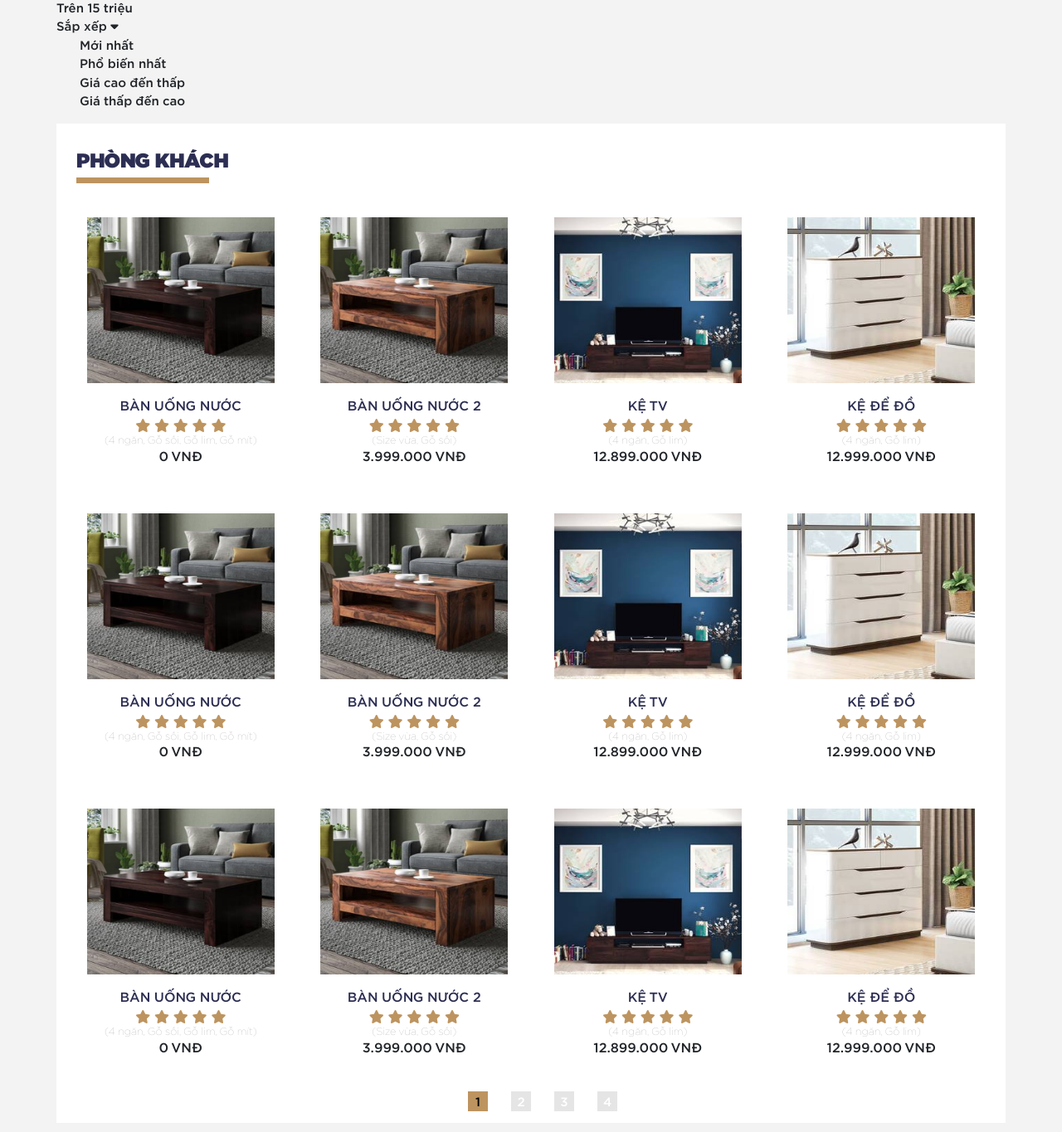
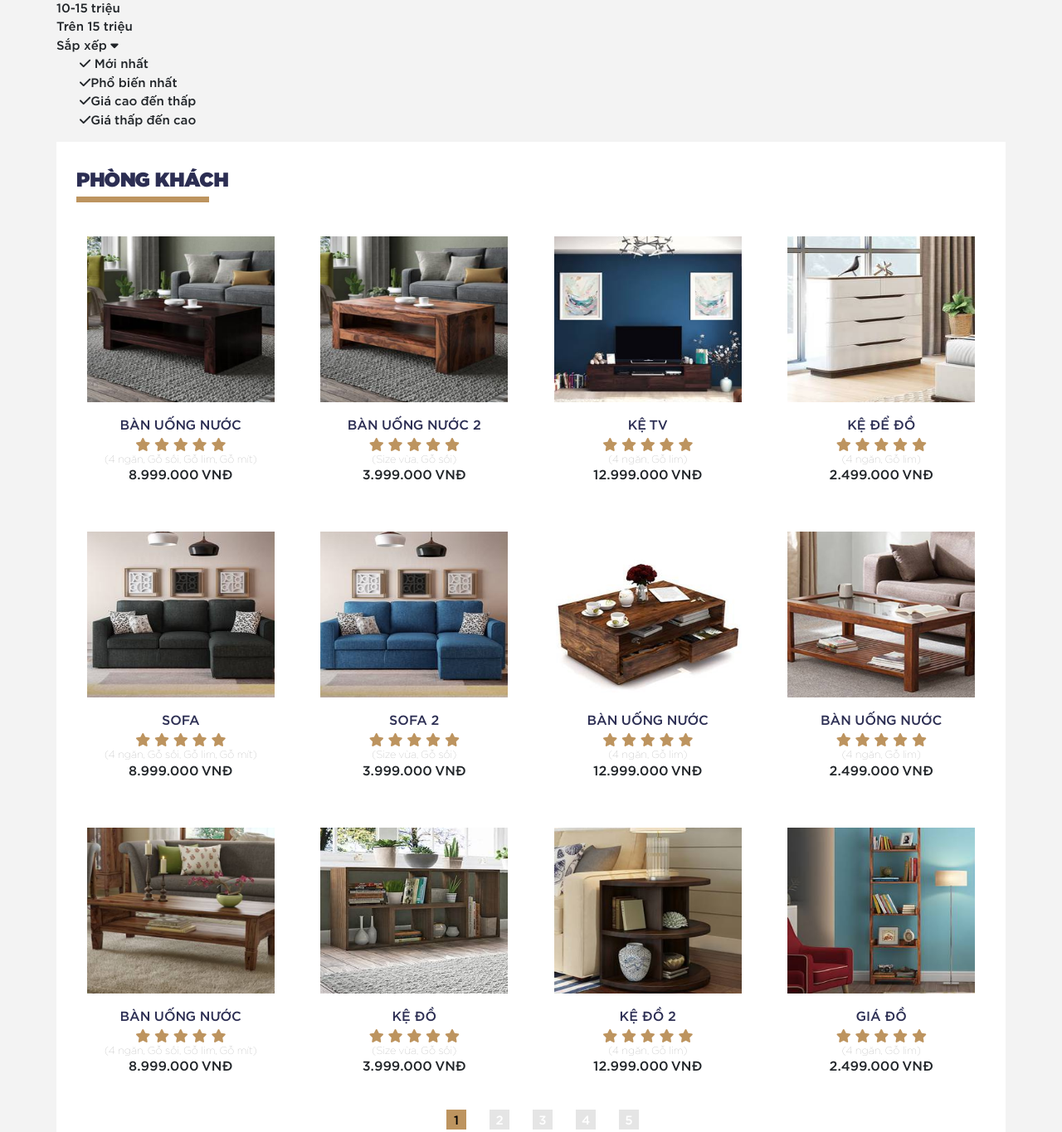
Before and after one commit to NghiaDT1405/Xuong_Moc, a plain HTML site: page all-product.html in a window 1280 px wide. Shown: the part 573-1938 px from the top of the page at 83% size. Drawn offline with nearby package versions, Linux system fonts and the light colour scheme.

Commit message:
Add files via upload

```diff
--- a/all-product.html
+++ b/all-product.html
@@ -45,7 +45,7 @@
      <!-- Header -->
 
      <!-- Banner -->
-    <div class="banner">
+     <div class="banner">
         <div class="banner-product">
 			<div class="banner-prod">
 				<div class="item">
@@ -62,7 +62,7 @@
 					<div class="slick-next"><i class="fa fa-chevron-right"></i></div>
 				</div>
 
-                <!-- <div class="item">
+                <div class="item">
 					<div class="slick-prev"><i class="fa fa-chevron-left"></i></div>
 					<img src="imgs/banner/banner-san-pham.png">
                     <div class="content-box-prd-banner" style="margin-left: 60%;">
@@ -74,7 +74,21 @@
                         </div>
                     </div>
 					<div class="slick-next"><i class="fa fa-chevron-right"></i></div>
-				</div> -->
+				</div>
+
+                <div class="item">
+					<div class="slick-prev"><i class="fa fa-chevron-left"></i></div>
+					<img src="imgs/banner/banner-san-pham.png">
+                    <div class="content-box-prd-banner" style="margin-left: 60%;">
+                        <h2 class="text-uppercase header-prd-banner">
+                            <span>TRẢI NGHIỆM</span><br>không gian hiện đại
+                        </h2>
+                        <div class="right-aligned">
+                            <a href="#" class="text-uppercase btn-prd-banner "> Liên hệ ngay </a>
+                        </div>
+                    </div>
+					<div class="slick-next"><i class="fa fa-chevron-right"></i></div>
+				</div>
 			</div>
 		</div>
     </div>
@@ -82,22 +96,25 @@
     <!-- Main Content -->
 
     <div class="all-product-wrap container">
-        <nav class="nav-lv-1 ">
+        <nav class="sort-by-price ">
             <li class=""><a class="" href="#">Chọn mức giá: </a></li>
             <li class=""><a class="option" href="#">Dưới 5 triệu</a></li>
             <li class=""><a class="option" href="#">5-10 triệu</a></li>
             <li class=""><a class="option" href="#">10-15 triệu</a></li>
             <li class=""><a class="option" href="#">Trên 15 triệu</a></li>
-            <li class="prd-tag">
+            <li class="sort">
                 <a class="" href="#">
                     Sắp xếp
                     <i class="fa-solid fa-caret-down"></i>
                 </a>
-                <ul class="nav-lv-2" >
-                    <li><a href="#">Mới nhất</a></li>
-                    <li><a href="#">Phổ biến nhất</a></li>
-                    <li><a href="#">Giá cao đến thấp</a></li>
-                    <li><a href="#">Giá thấp đến cao</a></li>
+                <ul class="sort-tag" >
+                    <li>
+                        <i class="fa-solid fa-check"></i>
+                        <a href="#">Mới nhất</a>
+                    </li>
+                    <li><i class="fa-solid fa-check"></i><a href="#">Phổ biến nhất</a></li>
+                    <li><i class="fa-solid fa-check"></i><a href="#">Giá cao đến thấp</a></li>
+                    <li><i class="fa-solid fa-check"></i><a href="#">Giá thấp đến cao</a></li>
                 </ul>
             </li>
         </nav>
@@ -125,7 +142,7 @@
                                 </p>
                                 <p class="desc">(4 ngăn, Gỗ sồi, Gỗ lim, Gỗ mít) </p>
 
-                                <p class="price"> <span>0</span> VNĐ </p>
+                                <p class="price"> <span>8.999.000</span> VNĐ </p>
                             </div>
                         </div>
                     </div>
@@ -167,7 +184,7 @@
                                 </p>
                                 <p class="desc">(4 ngăn, Gỗ lim) </p>
 
-                                <p class="price"> <span>12.899.000</span> VNĐ </p>
+                                <p class="price"> <span>12.999.000</span> VNĐ </p>
                             </div>
                         </div>
                     </div>
@@ -188,7 +205,7 @@
                                 </p>
                                 <p class="desc">(4 ngăn, Gỗ lim) </p>
 
-                                <p class="price"> <span>12.999.000</span> VNĐ </p>
+                                <p class="price"> <span>2.499.000</span> VNĐ </p>
                             </div>
                         </div>
                     </div>
@@ -196,10 +213,10 @@
                     <div class="col-lg-3 col-sm-6">
                         <div class="product">
                             <div class="img">
-                                <img src="imgs/AnhCat/san-pham/phong-khach-ban-uong-nuoc.png" alt="Bàn uống nước">
+                                <img src="imgs/all-product/Layer 19.png" alt="Bàn uống nước">
                             </div>
                             <div class="info">
-                                <p class="name"> <a href="#"> Bàn uống nước</a>   </p>
+                                <p class="name"> <a href="#">SOFA</a>   </p>
                                 <p class="vote">
                                     <span><i class="fas fa-star"></i></span>
                                     <span><i class="fas fa-star"></i></span>
@@ -209,7 +226,7 @@
                                 </p>
                                 <p class="desc">(4 ngăn, Gỗ sồi, Gỗ lim, Gỗ mít) </p>
 
-                                <p class="price"> <span>0</span> VNĐ </p>
+                                <p class="price"> <span>8.999.000</span> VNĐ </p>
                             </div>
                         </div>
                     </div>
@@ -217,10 +234,10 @@
                     <div class="col-lg-3 col-sm-6">
                         <div class="product">
                             <div class="img">
-                                <img src="imgs/AnhCat/san-pham/phong-khach-ban-uong-nuoc-2.png" alt="BÀN UỐNG NƯỚC 2">
+                                <img src="imgs/all-product/Layer 20.png" alt="BÀN UỐNG NƯỚC 2">
                             </div>
                             <div class="info">
-                                <p class="name"> <a href="#"> BÀN UỐNG NƯỚC 2</a>   </p>
+                                <p class="name"> <a href="#"> SOFA 2</a>   </p>
                                 <p class="vote">
                                     <span><i class="fas fa-star"></i></span>
                                     <span><i class="fas fa-star"></i></span>
@@ -238,31 +255,10 @@
                     <div class="col-lg-3 col-sm-6">
                         <div class="product">
                             <div class="img">
-                                <img src="imgs/AnhCat/san-pham/phong-khach-ke-ti-vi.png" alt="Kệ TV">
+                                <img src="imgs/all-product/Layer 21.png" alt="Kệ TV">
                             </div>
                             <div class="info">
-                                <p class="name"> <a href="#"> Kệ TV</a>   </p>
-                                <p class="vote">
-                                    <span><i class="fas fa-star"></i></span>
-                                    <span><i class="fas fa-star"></i></span>
-                                    <span><i class="fas fa-star"></i></span>
-                                    <span><i class="fas fa-star"></i></span>
-                                    <span><i class="fas fa-star"></i></span>
-                                </p>
-                                <p class="desc">(4 ngăn, Gỗ lim) </p>
-
-                                <p class="price"> <span>12.899.000</span> VNĐ </p>
-                            </div>
-                        </div>
-                    </div>
-
-                    <div class="col-lg-3 col-sm-6">
-                        <div class="product">
-                            <div class="img">
-                                <img src="imgs/AnhCat/san-pham/phong-khach-ke-de-do.png" alt="Kệ để đồ">
-                            </div>
-                            <div class="info">
-                                <p class="name"> <a href="#"> Kệ để đồ</a>   </p>
+                                <p class="name"> <a href="#"> BÀN UỐNG NƯỚC</a>   </p>
                                 <p class="vote">
                                     <span><i class="fas fa-star"></i></span>
                                     <span><i class="fas fa-star"></i></span>
@@ -280,7 +276,28 @@
                     <div class="col-lg-3 col-sm-6">
                         <div class="product">
                             <div class="img">
-                                <img src="imgs/AnhCat/san-pham/phong-khach-ban-uong-nuoc.png" alt="Bàn uống nước">
+                                <img src="imgs/all-product/Layer 22.png" alt="Kệ để đồ">
+                            </div>
+                            <div class="info">
+                                <p class="name"> <a href="#"> BÀN UỐNG NƯỚC</a>   </p>
+                                <p class="vote">
+                                    <span><i class="fas fa-star"></i></span>
+                                    <span><i class="fas fa-star"></i></span>
+                                    <span><i class="fas fa-star"></i></span>
+                                    <span><i class="fas fa-star"></i></span>
+                                    <span><i class="fas fa-star"></i></span>
+                                </p>
+                                <p class="desc">(4 ngăn, Gỗ lim) </p>
+
+                                <p class="price"> <span>2.499.000</span> VNĐ </p>
+                            </div>
+                        </div>
+                    </div>
+
+                    <div class="col-lg-3 col-sm-6">
+                        <div class="product">
+                            <div class="img">
+                                <img src="imgs/all-product/Layer 23.png" alt="Bàn uống nước">
                             </div>
                             <div class="info">
                                 <p class="name"> <a href="#"> Bàn uống nước</a>   </p>
@@ -293,7 +310,7 @@
                                 </p>
                                 <p class="desc">(4 ngăn, Gỗ sồi, Gỗ lim, Gỗ mít) </p>
 
-                                <p class="price"> <span>0</span> VNĐ </p>
+                                <p class="price"> <span>8.999.000</span> VNĐ </p>
                             </div>
                         </div>
                     </div>
@@ -301,10 +318,10 @@
                     <div class="col-lg-3 col-sm-6">
                         <div class="product">
                             <div class="img">
-                                <img src="imgs/AnhCat/san-pham/phong-khach-ban-uong-nuoc-2.png" alt="BÀN UỐNG NƯỚC 2">
+                                <img src="imgs/all-product/Layer 24.png" alt="BÀN UỐNG NƯỚC 2">
                             </div>
                             <div class="info">
-                                <p class="name"> <a href="#"> BÀN UỐNG NƯỚC 2</a>   </p>
+                                <p class="name"> <a href="#"> Kệ đồ</a>   </p>
                                 <p class="vote">
                                     <span><i class="fas fa-star"></i></span>
                                     <span><i class="fas fa-star"></i></span>
@@ -322,31 +339,10 @@
                     <div class="col-lg-3 col-sm-6">
                         <div class="product">
                             <div class="img">
-                                <img src="imgs/AnhCat/san-pham/phong-khach-ke-ti-vi.png" alt="Kệ TV">
+                                <img src="imgs/all-product/Layer 25.png" alt="Kệ TV">
                             </div>
                             <div class="info">
-                                <p class="name"> <a href="#"> Kệ TV</a>   </p>
-                                <p class="vote">
-                                    <span><i class="fas fa-star"></i></span>
-                                    <span><i class="fas fa-star"></i></span>
-                                    <span><i class="fas fa-star"></i></span>
-                                    <span><i class="fas fa-star"></i></span>
-                                    <span><i class="fas fa-star"></i></span>
-                                </p>
-                                <p class="desc">(4 ngăn, Gỗ lim) </p>
-
-                                <p class="price"> <span>12.899.000</span> VNĐ </p>
-                            </div>
-                        </div>
-                    </div>
-
-                    <div class="col-lg-3 col-sm-6">
-                        <div class="product">
-                            <div class="img">
-                                <img src="imgs/AnhCat/san-pham/phong-khach-ke-de-do.png" alt="Kệ để đồ">
-                            </div>
-                            <div class="info">
-                                <p class="name"> <a href="#"> Kệ để đồ</a>   </p>
+                                <p class="name"> <a href="#"> Kệ đồ 2</a>   </p>
                                 <p class="vote">
                                     <span><i class="fas fa-star"></i></span>
                                     <span><i class="fas fa-star"></i></span>
@@ -360,6 +356,27 @@
                             </div>
                         </div>
                     </div>
+
+                    <div class="col-lg-3 col-sm-6">
+                        <div class="product">
+                            <div class="img">
+                                <img src="imgs/all-product/Layer 26.png" alt="Kệ để đồ">
+                            </div>
+                            <div class="info">
+                                <p class="name"> <a href="#">Giá đồ</a>   </p>
+                                <p class="vote">
+                                    <span><i class="fas fa-star"></i></span>
+                                    <span><i class="fas fa-star"></i></span>
+                                    <span><i class="fas fa-star"></i></span>
+                                    <span><i class="fas fa-star"></i></span>
+                                    <span><i class="fas fa-star"></i></span>
+                                </p>
+                                <p class="desc">(4 ngăn, Gỗ lim) </p>
+
+                                <p class="price"> <span>2.499.000</span> VNĐ </p>
+                            </div>
+                        </div>
+                    </div>
                 </div>
 
                 <div class="pagination d-flex justify-content-center">
@@ -367,6 +384,7 @@
 					<ul class="d-flex"><li data-page="1"> 2 </li></ul>
 					<ul class="d-flex"><li data-page="1"> 3 </li></ul>
 					<ul class="d-flex"><li data-page="1"> 4 </li></ul>
+                    <ul class="d-flex"><li data-page="1"> 5 </li></ul>
 				</div>
 
             </div>
```
